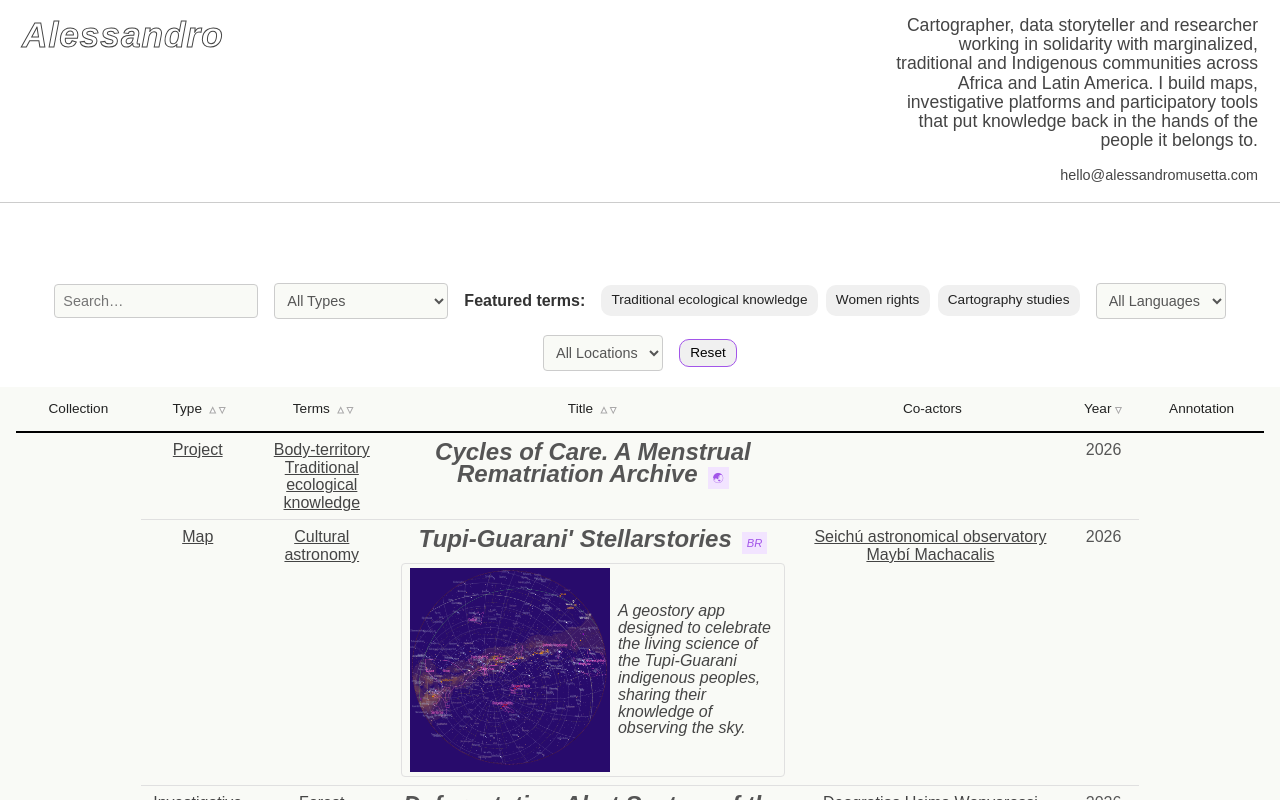
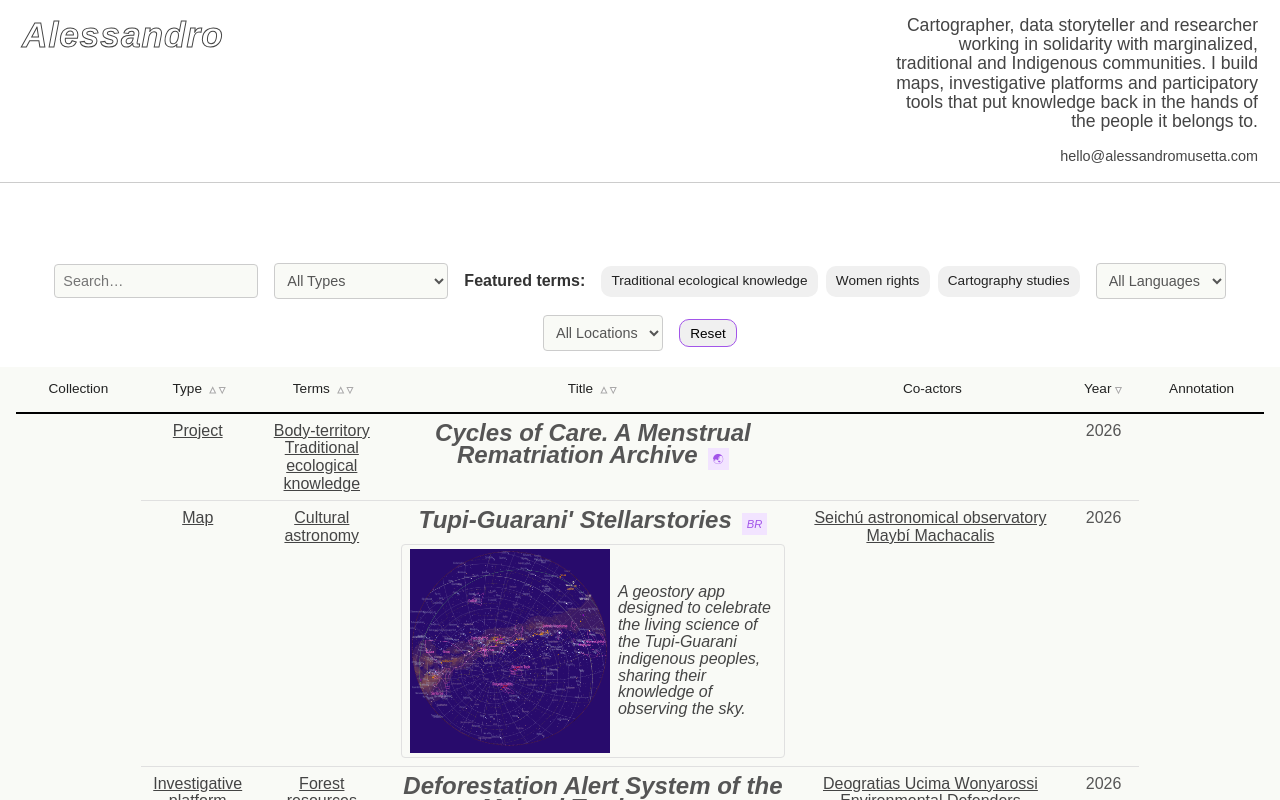
Before and after one commit to lsnmst/archive, a Svelte app: page / in a window 1280 px wide. Shown: the top 800 px of the page. Built offline with nearby package versions, Linux system fonts and the light colour scheme; a web font is replaced by a local one.

Commit message:
Update header description

```diff
--- a/src/App.svelte
+++ b/src/App.svelte
@@ -332,9 +332,9 @@
   <div class="header-description" style="text-align: end;">
     <p>
       Cartographer, data storyteller and researcher working in solidarity with
-      marginalized, traditional and Indigenous communities across Africa and
-      Latin America. I build maps, investigative platforms and participatory
-      tools that put knowledge back in the hands of the people it belongs to.
+      marginalized, traditional and Indigenous communities. I build maps,
+      investigative platforms and participatory tools that put knowledge back in
+      the hands of the people it belongs to.
     </p>
     <p style="font-size: 0.9rem;margin-top: 1rem;">
       hello@alessandromusetta.com
```
